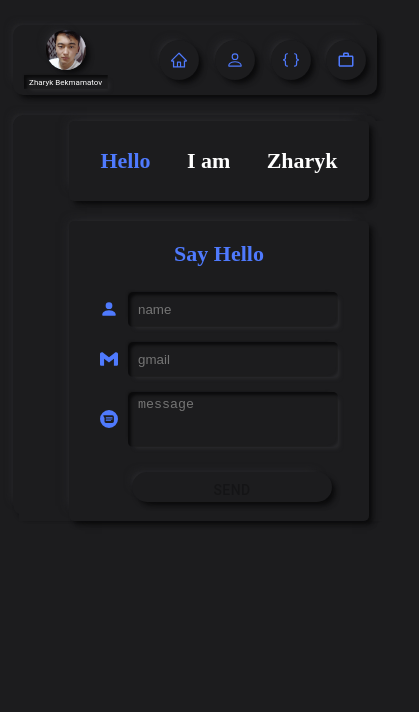
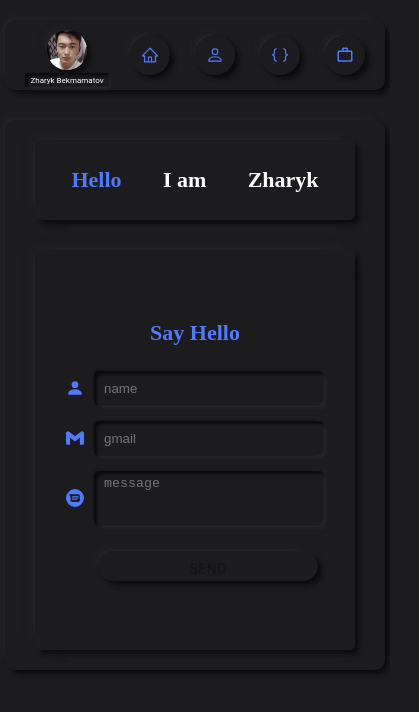
Before and after one commit to Zharyk00/Portfolio, a React (Create React App) app: page / in a window 390 px wide. Shown: the top 712 px of the page, 419 px wide, since content can reach past the window. Built offline with nearby package versions, Linux system fonts and the light colour scheme.

Commit message:
done with making responsive hello page

```diff
--- a/src/Components/Pages/Nav.js
+++ b/src/Components/Pages/Nav.js
@@ -12,7 +12,7 @@ function Nav() {
 
     <motion.div className="main-nav">
       <motion.div className="links">
-        {/* <div className="effect"></div> */}
+        <div className="effect"></div>
         <div className="about-me">
           <motion.div className="avatar"></motion.div>
           <motion.div className="name">
--- a/src/Styles/App/App.css
+++ b/src/Styles/App/App.css
@@ -1,5 +1,5 @@
 .App {
-  margin: 25px;
+  margin: 20px;
   padding: 0px;
 }
 /*# sourceMappingURL=App.css.map */
--- a/src/Styles/App/App.sass
+++ b/src/Styles/App/App.sass
@@ -1,3 +1,3 @@
 .App
-    margin: 25px
+    margin: 20px
     padding: 0px
--- a/src/Styles/Home/Home.css
+++ b/src/Styles/Home/Home.css
@@ -4,18 +4,20 @@
   -ms-grid-columns: 1fr , 1fr;
       grid-template-columns: 1fr , 1fr;
   grid-auto-flow: column;
-  background-color: #1C1C1E;
   place-items: center;
 }
 
 @media (max-width: 415px) {
   .main-page {
-    -ms-grid-columns: 1fr;
-        grid-template-columns: 1fr;
-    -ms-grid-rows: auto;
-        grid-template-rows: auto;
+    display: -ms-grid;
+    display: grid;
+    place-content: center;
+    -ms-grid-columns: 380px;
+        grid-template-columns: 380px;
+    -ms-grid-rows: 80px , 420px;
+        grid-template-rows: 80px , 420px;
     grid-auto-flow: row;
-    row-gap: 20px;
+    row-gap: 30px;
   }
 }
 
@@ -59,6 +61,13 @@
   }
 }
 
+@media (max-width: 800px) {
+  .main-page .greet-container .greet {
+    height: 300px;
+    width: 200px;
+  }
+}
+
 @media (max-width: 415px) {
   .main-page .greet-container .greet {
     display: -ms-grid;
@@ -71,7 +80,7 @@
         -ms-flex-align: center;
             align-items: center;
     height: 80px;
-    width: 300px;
+    width: 320px;
     -webkit-box-shadow: -7px -7px 10px -8px #2d2d30, -4px -4px 5px -7px #2d2d30, 7px 7px 10px -9px #0b0b0c, 4px 4px 5px -1px #0b0b0c, inset 0px 0px 0px 0px #2d2d30, inset 0px 0px 0px 0px #0b0b0c, inset 0px 0px 0px 0px #2d2d30, inset 0px 0px 0px 0px #0b0b0c;
             box-shadow: -7px -7px 10px -8px #2d2d30, -4px -4px 5px -7px #2d2d30, 7px 7px 10px -9px #0b0b0c, 4px 4px 5px -1px #0b0b0c, inset 0px 0px 0px 0px #2d2d30, inset 0px 0px 0px 0px #0b0b0c, inset 0px 0px 0px 0px #2d2d30, inset 0px 0px 0px 0px #0b0b0c;
     -webkit-transition: -webkit-box-shadow 0.6 cubic-bezier(0.79, 0.21, 0.06, 0.81);
@@ -128,12 +137,6 @@
   background: #1C1C1E;
 }
 
-@media (max-width: 415px) {
-  .main-page .container {
-    width: 400px;
-  }
-}
-
 .main-page .container .form {
   display: -ms-grid;
   display: grid;
@@ -170,10 +173,17 @@
   }
 }
 
+@media (max-width: 800px) {
+  .main-page .container .form {
+    height: 300px;
+    width: 200px;
+  }
+}
+
 @media (max-width: 415px) {
   .main-page .container .form {
-    height: 300px;
-    width: 300px;
+    height: 400px;
+    width: 320px;
     -webkit-box-shadow: -7px -7px 10px -8px #2d2d30, -4px -4px 5px -7px #2d2d30, 7px 7px 10px -9px #0b0b0c, 4px 4px 5px -1px #0b0b0c, inset 0px 0px 0px 0px #2d2d30, inset 0px 0px 0px 0px #0b0b0c, inset 0px 0px 0px 0px #2d2d30, inset 0px 0px 0px 0px #0b0b0c;
             box-shadow: -7px -7px 10px -8px #2d2d30, -4px -4px 5px -7px #2d2d30, 7px 7px 10px -9px #0b0b0c, 4px 4px 5px -1px #0b0b0c, inset 0px 0px 0px 0px #2d2d30, inset 0px 0px 0px 0px #0b0b0c, inset 0px 0px 0px 0px #2d2d30, inset 0px 0px 0px 0px #0b0b0c;
     -webkit-transition: -webkit-box-shadow 0.6 cubic-bezier(0.79, 0.21, 0.06, 0.81);
@@ -232,7 +242,10 @@
 
 @media (max-width: 415px) {
   .main-page .container .form .form__inputs input {
-    width: 200px;
+    width: 220px;
+    box-shadow: 4px 4px 4px -3px #2d2d30, -4px -4px 3px -5px #0b0b0c, inset -4px -4px 3px -5px #2d2d30, inset 4px 4px 3px -1px #0b0b0c;
+    -webkit-box-shadow: 4px 4px 4px -3px #2d2d30, -4px -4px 3px -5px #0b0b0c, inset -4px -4px 3px -5px #2d2d30, inset 4px 4px 3px -1px #0b0b0c;
+    -webkit-appearance: none;
   }
 }
 
@@ -259,7 +272,9 @@
 
 @media (max-width: 415px) {
   .main-page .container .form .form__inputs textarea {
-    width: 200px;
+    width: 220px;
+    -webkit-box-shadow: 4px 4px 4px -3px #2d2d30, -4px -4px 3px -5px #0b0b0c, inset -4px -4px 3px -5px #2d2d30, inset 4px 4px 3px -1px #0b0b0c;
+            box-shadow: 4px 4px 4px -3px #2d2d30, -4px -4px 3px -5px #0b0b0c, inset -4px -4px 3px -5px #2d2d30, inset 4px 4px 3px -1px #0b0b0c;
   }
 }
 
@@ -294,7 +309,7 @@
 
 @media (max-width: 415px) {
   .main-page .container .form .button {
-    width: 200px;
+    width: 220px;
   }
 }
 
--- a/src/Styles/Home/Home.sass
+++ b/src/Styles/Home/Home.sass
@@ -4,13 +4,14 @@
     display: grid
     grid-template-columns: 1fr , 1fr
     grid-auto-flow: column
-    background-color: $bk
     place-items: center
     @media (max-width: 415px)
-        grid-template-columns: 1fr
-        grid-template-rows: auto
+        display: grid
+        place-content: center
+        grid-template-columns: 380px
+        grid-template-rows: 80px , 420px
         grid-auto-flow: row
-        row-gap: 20px
+        row-gap: 30px
     .greet-container
         display: grid
         .greet
@@ -28,13 +29,16 @@
             @media (max-width: 960px)
                 height: 300px
                 width: 230px
+            @media (max-width: 800px)
+                height: 300px
+                width: 200px
             @media (max-width: 415px)
                 display: grid
                 grid-auto-flow: column
                 justify-content: space-evenly
                 align-items: center
                 height: 80px
-                width: 300px
+                width: 320px
                 @include shadow($shadow , $transition  , 5px )
 
             h1
@@ -60,8 +64,6 @@
         justify-content: center
         align-content: center
         background: $bk
-        @media (max-width: 415px)
-            width: 400px
 
         .form
             display: grid
@@ -79,9 +81,12 @@
             @media (max-width: 960px)
                 height: 300px
                 width: 230px
+            @media (max-width: 800px)
+                height: 300px
+                width: 200px
             @media (max-width: 415px)
-                height: 300px
-                width: 300px
+                height: 400px
+                width: 320px
                 @include shadow($shadow , $transition  , 5px )
 
             .title
@@ -116,7 +121,11 @@
                     @media (max-width: 960px)
                         width: 150px
                     @media (max-width: 415px)
-                        width: 200px
+                        width: 220px
+                        box-shadow: $activeshadow
+                        -webkit-box-shadow: $activeshadow
+                        -webkit-appearance: none
+
                 textarea
                     color: white
                     padding-top: 5px
@@ -132,7 +141,8 @@
                     @media (max-width: 960px)
                         width: 150px
                     @media (max-width: 415px)
-                        width: 200px
+                        width: 220px
+                        box-shadow: $activeshadow
             p
                 color: #e93030
 
@@ -148,6 +158,6 @@
                 @media (max-width: 960px)
                     width: 150px
                 @media (max-width: 415px)
-                    width: 200px
+                    width: 220px
                 &:active
                     box-shadow: $activeshadow
--- a/src/Styles/Nav/Nav.css
+++ b/src/Styles/Nav/Nav.css
@@ -18,11 +18,11 @@
     -webkit-box-pack: center;
         -ms-flex-pack: center;
             justify-content: center;
-    -ms-grid-columns: 364px;
-        grid-template-columns: 364px;
-    -ms-grid-rows: 70px 400px;
-        grid-template-rows: 70px 400px;
-    row-gap: 20px;
+    -ms-grid-columns: 380px;
+        grid-template-columns: 380px;
+    -ms-grid-rows: 70px 550px;
+        grid-template-rows: 70px 550px;
+    row-gap: 30px;
   }
 }
 
@@ -50,6 +50,15 @@
   border-radius: 10px;
 }
 
+@media (max-width: 960px) {
+  .main-nav .links {
+    display: -ms-grid;
+    display: grid;
+    grid-auto-flow: row;
+    justify-items: center;
+  }
+}
+
 @media (max-width: 415px) {
   .main-nav .links {
     display: -ms-grid;
@@ -73,23 +82,48 @@
           box-shadow: 4px 4px 4px -3px #2d2d30, -4px -4px 3px -5px #0b0b0c, inset -4px -4px 3px -5px #2d2d30, inset 4px 4px 3px -1px #0b0b0c;
 }
 
+@media (max-width: 960px) {
+  .main-nav .links .effect {
+    display: -ms-grid;
+    display: grid;
+    height: 125px;
+    width: 125px;
+    top: 86px;
+    -webkit-box-shadow: 4px 4px 4px -3px #2d2d30, -4px -4px 3px -5px #0b0b0c, inset -4px -4px 3px -5px #2d2d30, inset 4px 4px 3px -1px #0b0b0c;
+            box-shadow: 4px 4px 4px -3px #2d2d30, -4px -4px 3px -5px #0b0b0c, inset -4px -4px 3px -5px #2d2d30, inset 4px 4px 3px -1px #0b0b0c;
+  }
+}
+
 @media (max-width: 415px) {
   .main-nav .links .effect {
-    left: 40px;
-    top: 16px;
+    height: 0px;
+    width: 0px;
+    top: 28px;
+    left: 45px;
   }
 }
 
 .main-nav .links .about-me {
   z-index: 1;
-  margin-right: 40px;
   width: 100%;
   height: 200px;
   display: -ms-grid;
   display: grid;
   justify-items: center;
+  margin-top: 10px;
   row-gap: 5px;
-  margin-bottom: 10px;
+}
+
+@media (max-width: 960px) {
+  .main-nav .links .about-me {
+    display: -ms-grid;
+    display: grid;
+    justify-items: center;
+    width: 140px;
+    height: 150px;
+    row-gap: 10px;
+    margin: 0px;
+  }
 }
 
 @media (max-width: 415px) {
@@ -98,6 +132,7 @@
     height: 50px;
     display: -ms-grid;
     display: grid;
+    row-gap: 3px;
     grid-auto-flow: row;
   }
 }
@@ -121,6 +156,13 @@
   border-radius: 134px;
 }
 
+@media (max-width: 960px) {
+  .main-nav .links .about-me .avatar {
+    height: 110px;
+    width: 110px;
+  }
+}
+
 @media (max-width: 415px) {
   .main-nav .links .about-me .avatar {
     height: 40px;
@@ -142,6 +184,14 @@
           box-shadow: 4px 4px 4px -3px #2d2d30, -4px -4px 3px -5px #0b0b0c, inset -4px -4px 3px -5px #2d2d30, inset 4px 4px 3px -1px #0b0b0c;
   font-family: 'Roboto', sans-serif;
   color: #ffffff;
+}
+
+@media (max-width: 960px) {
+  .main-nav .links .about-me .name {
+    height: 35px;
+    width: 135px;
+    font-size: 13px;
+  }
 }
 
 @media (max-width: 415px) {
@@ -169,6 +219,12 @@
   border-radius: 27px;
   width: 180px;
   height: 30px;
+}
+
+@media (max-width: 960px) {
+  .main-nav .links a {
+    width: 120px;
+  }
 }
 
 @media (max-width: 415px) {
@@ -224,6 +280,11 @@
 @media (max-width: 415px) {
   .main-nav .content {
     padding: 6px;
+    display: -ms-grid;
+    display: grid;
+    -webkit-box-pack: center;
+        -ms-flex-pack: center;
+            justify-content: center;
   }
 }
 /*# sourceMappingURL=Nav.css.map */
--- a/src/Styles/Nav/Nav.sass
+++ b/src/Styles/Nav/Nav.sass
@@ -11,9 +11,9 @@
     @media (max-width: 415px)
         display: grid
         justify-content: center
-        grid-template-columns: 364px
-        grid-template-rows: 70px 400px
-        row-gap: 20px
+        grid-template-columns: 380px
+        grid-template-rows: 70px 550px
+        row-gap: 30px
 
     .links
         display: grid
@@ -24,7 +24,12 @@
         justify-items: center
         grid-auto-flow: row
         gap: 36px 0px
+
         @include shadow($shadow  , $transition , 10px )
+        @media (max-width: 960px)
+            display: grid
+            grid-auto-flow: row
+            justify-items: center
         @media (max-width: 415px)
             display: grid
             grid-auto-flow: column
@@ -38,22 +43,39 @@
             background-color: $bk
             top: 63px
             box-shadow: $activeshadow
+            @media (max-width: 960px)
+                display: grid
+                height: 125px
+                width: 125px
+                top: 86px
+                box-shadow: $activeshadow
             @media (max-width: 415px)
-                left: 40px
-                top: 16px
+                height: 0px
+                width: 0px
+                top: 28px
+                left: 45px
         .about-me
             z-index: 1
-            margin-right: 40px
             width: 100%
             height: 200px
             display: grid
             justify-items: center
+            margin-top: 10px
+
             row-gap: 5px
-            margin-bottom: 10px
+            @media (max-width: 960px)
+                display: grid
+                justify-items: center
+                width: 140px
+                height: 150px
+                row-gap: 10px
+                margin: 0px
+
             @media (max-width: 415px)
                 width: 80px
                 height: 50px
                 display: grid
+                row-gap: 3px
                 grid-auto-flow: row
             .avatar
                 background-image: url('../../Pictures/real.jpg')
@@ -65,6 +87,9 @@
                 width: 130px
                 box-shadow: $activeshadow
                 @include shadow($shadow  , $transition , 134px )
+                @media (max-width: 960px)
+                    height: 110px
+                    width: 110px
                 @media (max-width: 415px)
                     height: 40px
                     width: 40px
@@ -78,6 +103,10 @@
                 box-shadow: $activeshadow
                 font-family: 'Roboto', sans-serif
                 color: #ffffff
+                @media (max-width: 960px)
+                    height: 35px
+                    width: 135px
+                    font-size: 13px
                 @media (max-width: 415px)
                     display: grid
                     place-items: center
@@ -92,6 +121,8 @@
             @include shadow($shadow  , $transition , 27px )
             width: 180px
             height: 30px
+            @media (max-width: 960px)
+                width: 120px
             @media (max-width: 415px)
                 display: grid
                 place-content: center
@@ -116,3 +147,5 @@
         padding: 30px
         @media (max-width: 415px)
             padding: 6px
+            display: grid
+            justify-content: center
```
Also changed, not shown: 2 other files (tests, documents, lock files or other folders).
